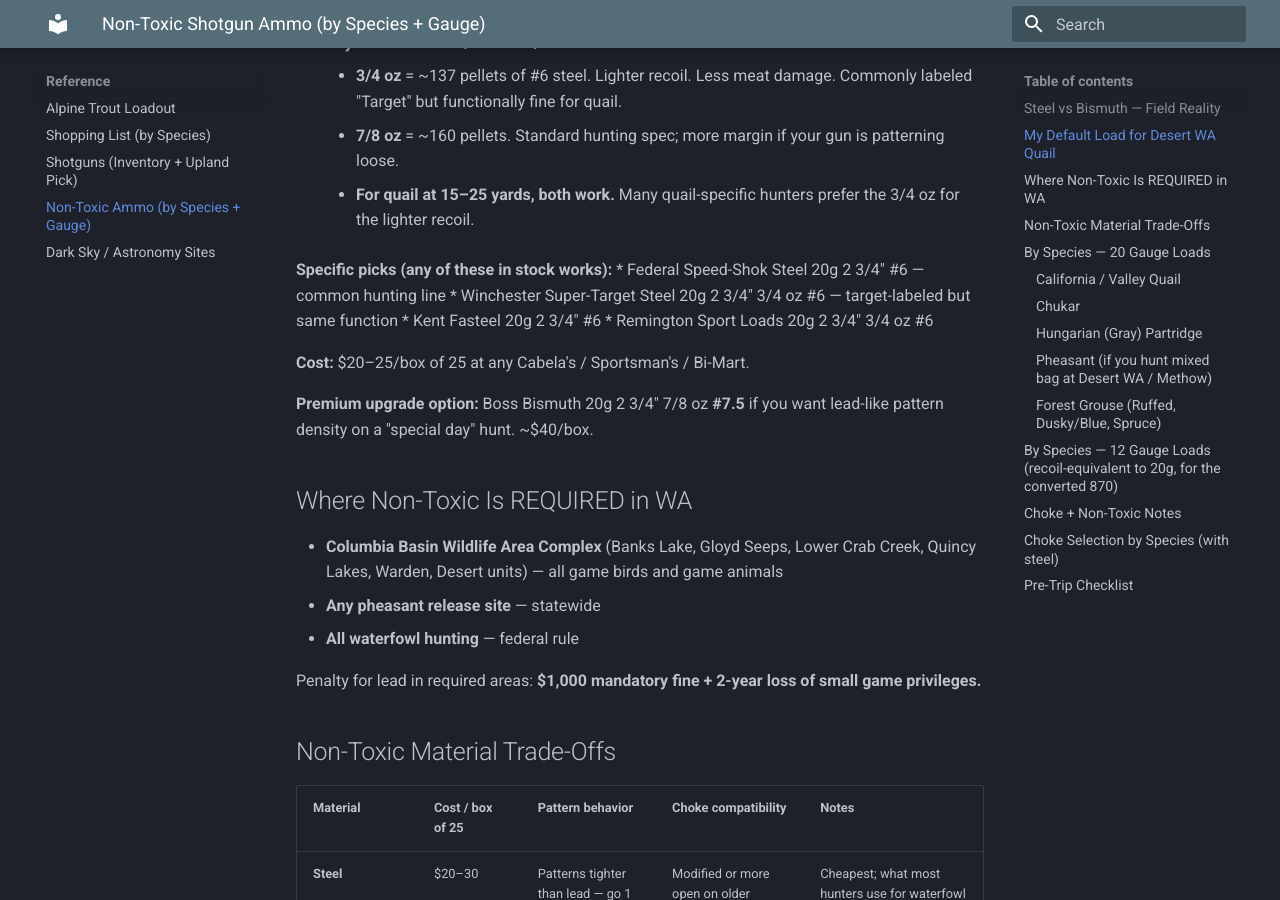
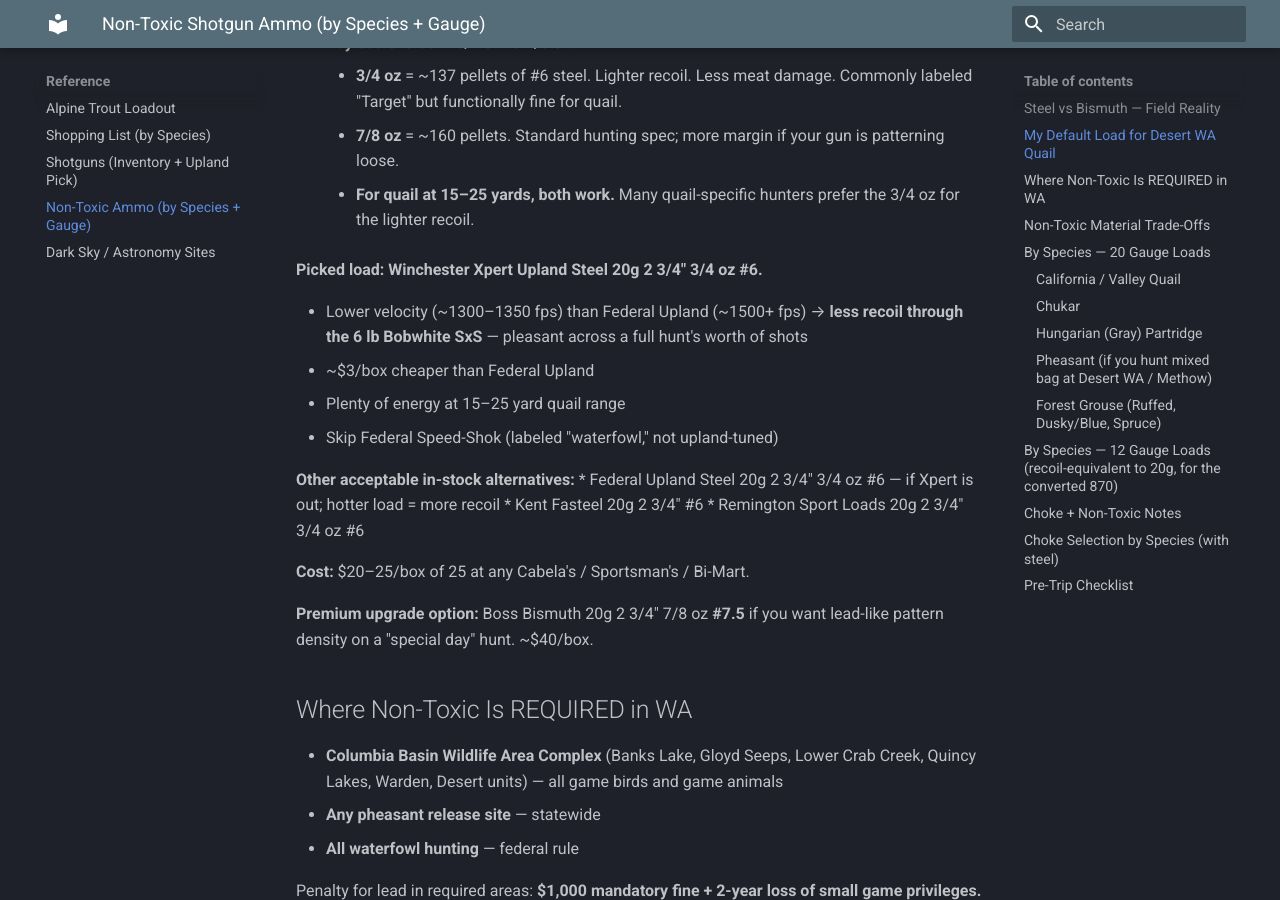
Before and after one commit to jdosher/outdoors-manual, an MkDocs documentation site: the page built from docs/reference/ammo.md, in a window 1280 px wide and 900 px high, scrolled down 1142 px. Built offline with MkDocs 1.6.1 and Material for MkDocs 9.7.7, drawn with Linux system fonts in a browser that asks for light colours.

Commit message:
Ammo: log picked quail load - Winchester Xpert Upland Steel 20g 2 3/4" 3/4 oz #6 (lower velocity = less recoil through Bobwhite SxS, $3/box cheaper than Federal Upland)

```diff
--- a/docs/reference/ammo.md
+++ b/docs/reference/ammo.md
@@ -33,9 +33,15 @@ Personal default: **use non-toxic everywhere, even where lead is still legal.**
     - **7/8 oz** = ~160 pellets. Standard hunting spec; more margin if your gun is patterning loose.
     - **For quail at 15–25 yards, both work.** Many quail-specific hunters prefer the 3/4 oz for the lighter recoil.
 
-**Specific picks (any of these in stock works):**
-* Federal Speed-Shok Steel 20g 2 3/4" #6 — common hunting line
-* Winchester Super-Target Steel 20g 2 3/4" 3/4 oz #6 — target-labeled but same function
+**Picked load: Winchester Xpert Upland Steel 20g 2 3/4" 3/4 oz #6.**
+
+* Lower velocity (~1300–1350 fps) than Federal Upland (~1500+ fps) → **less recoil through the 6 lb Bobwhite SxS** — pleasant across a full hunt's worth of shots
+* ~$3/box cheaper than Federal Upland
+* Plenty of energy at 15–25 yard quail range
+* Skip Federal Speed-Shok (labeled "waterfowl," not upland-tuned)
+
+**Other acceptable in-stock alternatives:**
+* Federal Upland Steel 20g 2 3/4" 3/4 oz #6 — if Xpert is out; hotter load = more recoil
 * Kent Fasteel 20g 2 3/4" #6
 * Remington Sport Loads 20g 2 3/4" 3/4 oz #6
 
```
